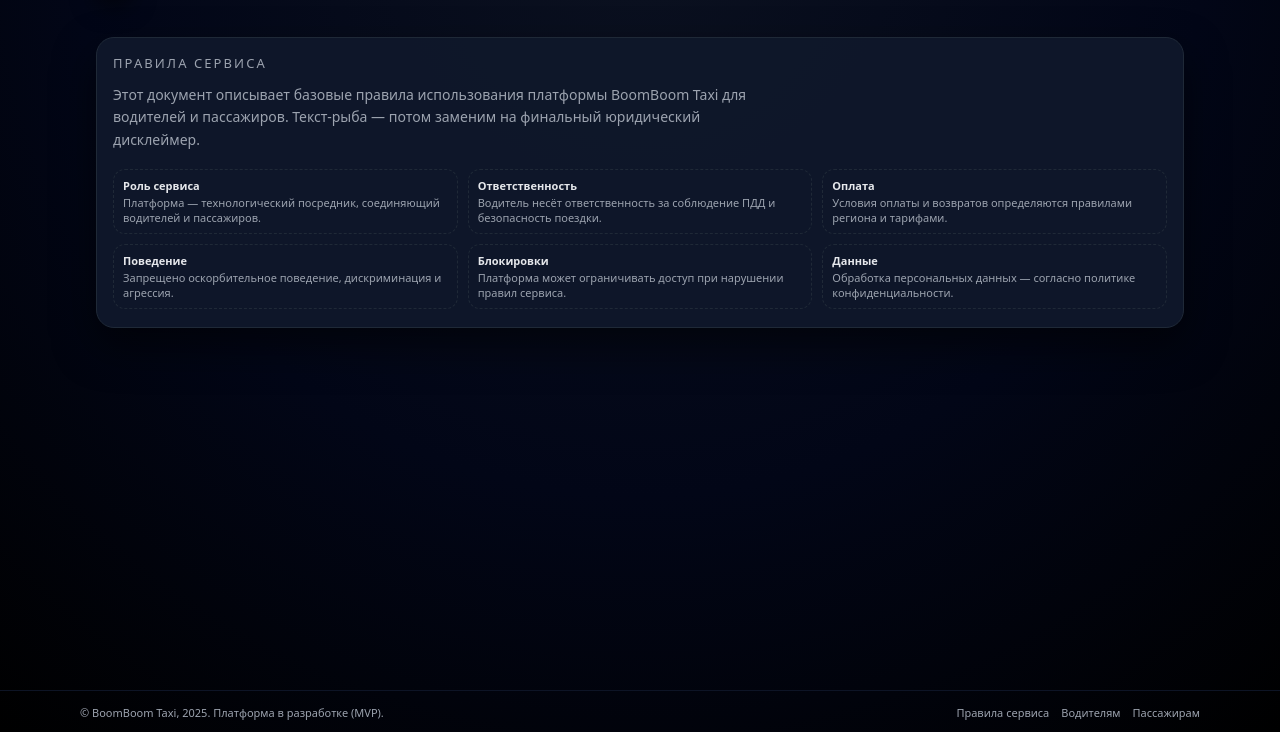
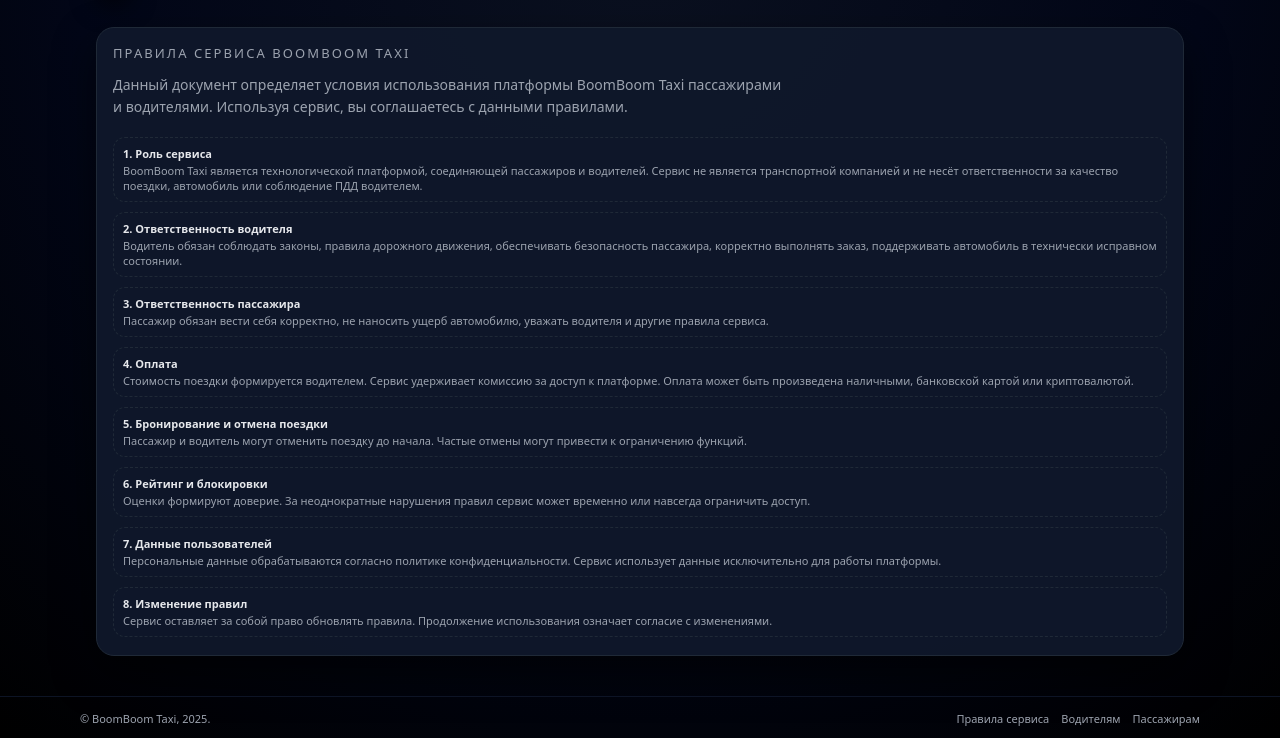
Before and after one commit to gennadii-TIME/boomboom-taxi, a plain HTML site: page rules.html in a window 1280 px wide. Shown: the part 68-806 px from the top of the page. Drawn offline with Linux system fonts and the light colour scheme.

Commit message:
Update rules.html

```diff
--- a/rules.html
+++ b/rules.html
@@ -8,6 +8,7 @@
 </head>
 <body>
   <div class="page">
+    <!-- HEADER -->
     <header>
       <div class="logo">
         <div class="logo-mark">B</div>
@@ -17,48 +18,75 @@
         </div>
       </div>
       <nav>
-        <a href="index.html#for-drivers" class="nav-link">Водителям</a>
-        <a href="index.html#for-riders" class="nav-link">Пассажирам</a>
+        <a href="drivers.html" class="nav-link">Водителям</a>
+        <a href="passengers.html" class="nav-link">Пассажирам</a>
         <a href="rules.html" class="nav-link">Правила сервиса</a>
         <div class="nav-cta">MVP • В разработке</div>
       </nav>
     </header>
 
     <main>
-      <section class="right" style="grid-column: 1 / -1; margin-top: 10px;">
+      <section class="right" style="grid-column: 1 / -1;">
         <div class="card">
           <div class="card-header">
-            <div class="card-title">Правила сервиса</div>
+            <div class="card-title">Правила сервиса BoomBoom Taxi</div>
           </div>
-          <p class="subtitle" style="max-width: 640px;">
-            Этот документ описывает базовые правила использования платформы BoomBoom Taxi
-            для водителей и пассажиров. Текст-рыба — потом заменим на финальный юридический
-            дисклеймер.
+
+          <p class="subtitle" style="max-width: 680px;">
+            Данный документ определяет условия использования платформы BoomBoom Taxi
+            пассажирами и водителями. Используя сервис, вы соглашаетесь с данными правилами.
           </p>
-          <div class="features">
+
+          <div class="features" style="grid-template-columns: 1fr;">
             <div class="feature">
-              <strong>Роль сервиса</strong>
-              Платформа — технологический посредник, соединяющий водителей и пассажиров.
+              <strong>1. Роль сервиса</strong>
+              BoomBoom Taxi является технологической платформой, соединяющей пассажиров и
+              водителей. Сервис не является транспортной компанией и не несёт ответственности за
+              качество поездки, автомобиль или соблюдение ПДД водителем.
             </div>
+
             <div class="feature">
-              <strong>Ответственность</strong>
-              Водитель несёт ответственность за соблюдение ПДД и безопасность поездки.
+              <strong>2. Ответственность водителя</strong>
+              Водитель обязан соблюдать законы, правила дорожного движения, обеспечивать
+              безопасность пассажира, корректно выполнять заказ, поддерживать автомобиль
+              в технически исправном состоянии.
             </div>
+
             <div class="feature">
-              <strong>Оплата</strong>
-              Условия оплаты и возвратов определяются правилами региона и тарифами.
+              <strong>3. Ответственность пассажира</strong>
+              Пассажир обязан вести себя корректно, не наносить ущерб автомобилю, уважать
+              водителя и другие правила сервиса.
             </div>
+
             <div class="feature">
-              <strong>Поведение</strong>
-              Запрещено оскорбительное поведение, дискриминация и агрессия.
+              <strong>4. Оплата</strong>
+              Стоимость поездки формируется водителем. Сервис удерживает комиссию за
+              доступ к платформе. Оплата может быть произведена наличными, банковской
+              картой или криптовалютой.
             </div>
+
             <div class="feature">
-              <strong>Блокировки</strong>
-              Платформа может ограничивать доступ при нарушении правил сервиса.
+              <strong>5. Бронирование и отмена поездки</strong>
+              Пассажир и водитель могут отменить поездку до начала. Частые отмены могут
+              привести к ограничению функций.
             </div>
+
             <div class="feature">
-              <strong>Данные</strong>
-              Обработка персональных данных — согласно политике конфиденциальности.
+              <strong>6. Рейтинг и блокировки</strong>
+              Оценки формируют доверие. За неоднократные нарушения правил сервис может
+              временно или навсегда ограничить доступ.
+            </div>
+
+            <div class="feature">
+              <strong>7. Данные пользователей</strong>
+              Персональные данные обрабатываются согласно политике конфиденциальности.
+              Сервис использует данные исключительно для работы платформы.
+            </div>
+
+            <div class="feature">
+              <strong>8. Изменение правил</strong>
+              Сервис оставляет за собой право обновлять правила. Продолжение использования
+              означает согласие с изменениями.
             </div>
           </div>
         </div>
@@ -66,13 +94,14 @@
     </main>
   </div>
 
+  <!-- FOOTER -->
   <footer>
     <div class="footer-inner">
-      <div>© BoomBoom Taxi, 2025. Платформа в разработке (MVP).</div>
+      <div>© BoomBoom Taxi, 2025.</div>
       <div class="footer-links">
         <a href="rules.html">Правила сервиса</a>
-        <a href="index.html#for-drivers">Водителям</a>
-        <a href="index.html#for-riders">Пассажирам</a>
+        <a href="drivers.html">Водителям</a>
+        <a href="passengers.html">Пассажирам</a>
       </div>
     </div>
   </footer>
```
